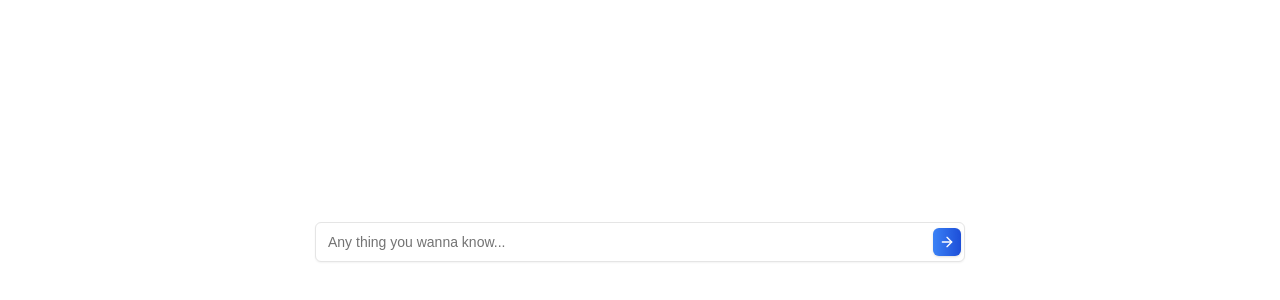
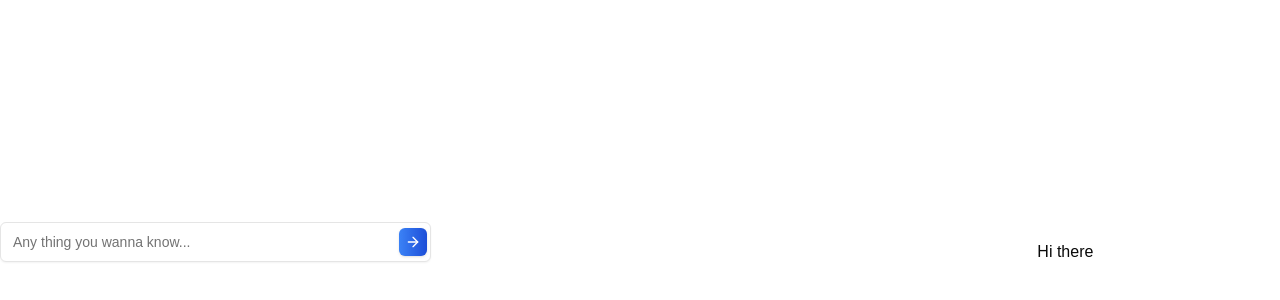
Before and after one commit to INFSCI-Project/search-engine-ui, a Next.js app in the folder search-engine-app/: page / in a window 1280 px wide. Shown: the part 158-458 px from the top of the page. Built offline with nearby package versions, Linux system fonts and the light colour scheme.

Commit message:
Defined: layout

```diff
--- a/search-engine-app/src/app/page.tsx
+++ b/search-engine-app/src/app/page.tsx
@@ -12,13 +12,27 @@ const Home = () => {
       queryResults={queryResults}
       isLoadingQueryResults={isLoadingSeachResults}
     >
-      <div className="flex items-center justify-center h-screen">
-        <div className="flex flex-col w-[650px]">
+      <div
+        className={
+          !queryResults
+            ? `flex items-center justify-center h-screen`
+            : `mx-[200px] mt-10`
+        }
+      >
+        <div className={`flex flex-col w-[650px]`}>
           <SearchBar
             isLoadingQueryResults={isLoadingSeachResults}
             handleSearch={handleSearchQuery}
           />
-          <Results />
+        </div>
+        <div className="flex w-full ">
+          <div
+            className="w-[70%]
+        "
+          >
+            <Results />
+          </div>
+          <div className="ml-10 w-[30%] mt-5">Hi there</div>
         </div>
       </div>
     </SearchQueryProvider>
--- a/search-engine-app/src/components/results/ResultsDisplay.tsx
+++ b/search-engine-app/src/components/results/ResultsDisplay.tsx
@@ -7,12 +7,14 @@ interface ResultsDisplayProps {
 const ResultsDisplay: React.FC<ResultsDisplayProps> = ({ queryResults }) => {
   return (
     <div className="flex flex-col mt-5 gap-5">
-      {queryResults.results.slice(0, 3).map((result, index) => {
+      {queryResults.results.slice(0, 50).map((result, index) => {
         return (
           <div key={index} className="flex flex-col gap-2">
             <p className="font-semibold text-lg">{result.source.title}</p>
             <p className="font-extralight text-sm text-gray-500">
-              <span className="text-black">Abstract :</span>{" "}
+              <span className="bg-gradient-to-r from-blue-500 to-blue-700 bg-clip-text text-transparent font-semibold">
+                Abstract :
+              </span>{" "}
               {result.source.abstract.slice(0, 300) + " ..."}
             </p>
           </div>
```
